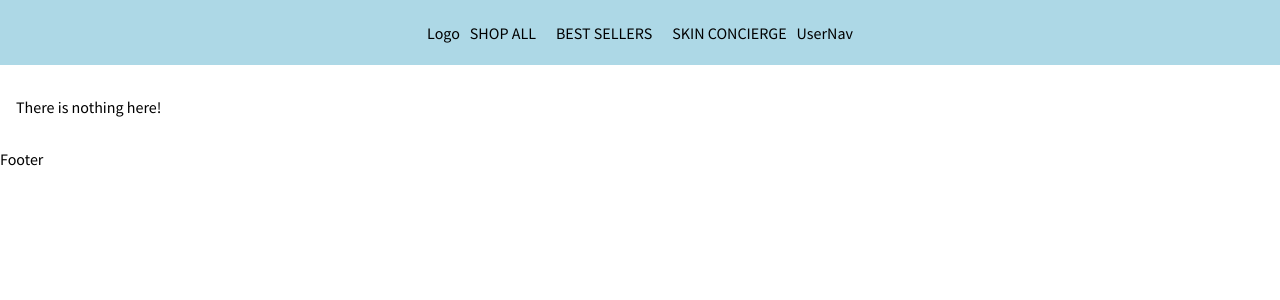
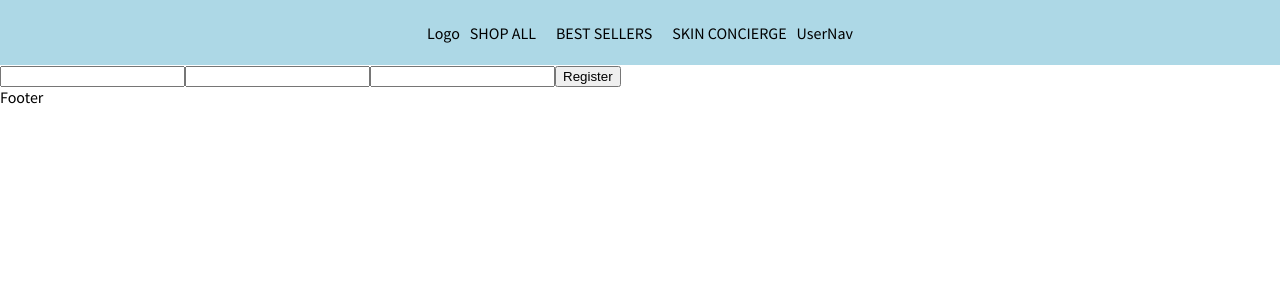
Before and after one commit to eyyytran/React_E-Commerce_Project, a React (Create React App) app: page /signup in a window 1280 px wide. Shown: the top 300 px of the page. Built offline with nearby package versions, Linux system fonts and the light colour scheme; a web font is replaced by a local one.

Commit message:
made login page and registration page

```diff
--- a/src/App.js
+++ b/src/App.js
@@ -7,6 +7,7 @@ import Collections from './layouts/Collections'
 import Login from './layouts/Login'
 import './styles/App.css'
 import Concierge from './layouts/Concierge'
+import Signup from './layouts/Signup'
 
 function App() {
     return (
@@ -16,6 +17,7 @@ function App() {
                 <Route path='/' element={<Home />} />
                 <Route path='collections' element={<Collections />} />
                 <Route path='login' element={<Login />} />
+                <Route path='signup' element={<Signup />} />
                 <Route path='concierge' element={<Concierge />} />
                 <Route
                     path='*'
--- /dev/null
+++ b/src/components/formComponents/LoginForm.js
@@ -0,0 +1,11 @@
+const LoginForm = () => {
+    return (
+        <form>
+            <input type='text' name='email' placeholder='Email' />
+            <input type='text' name='password' placeholder='Password' />
+            <button>Login</button>
+        </form>
+    )
+}
+
+export default LoginForm
--- /dev/null
+++ b/src/components/formComponents/SignupForm.js
@@ -0,0 +1,12 @@
+const SignupForm = () => {
+    return (
+        <form>
+            <input type='text' name='email' />
+            <input type='text' name='password' />
+            <input type='text' name='confirm-password' />
+            <button>Register</button>
+        </form>
+    )
+}
+
+export default SignupForm
--- a/src/layouts/Login.js
+++ b/src/layouts/Login.js
@@ -1,5 +1,12 @@
+import LoginForm from '../components/formComponents/LoginForm'
+
 const Login = () => {
-    return <div>Login</div>
+    return (
+        <div className='login'>
+            <h1>Log in</h1>
+            <LoginForm />
+        </div>
+    )
 }
 
 export default Login
--- /dev/null
+++ b/src/layouts/Signup.js
@@ -0,0 +1,11 @@
+import SignupForm from '../components/formComponents/SignupForm'
+
+const Signup = () => {
+    return (
+        <div className='signup'>
+            <SignupForm />
+        </div>
+    )
+}
+
+export default Signup
```
